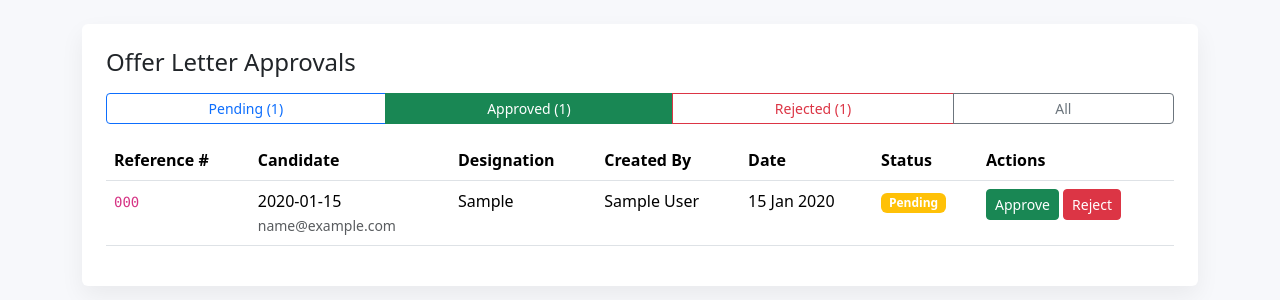
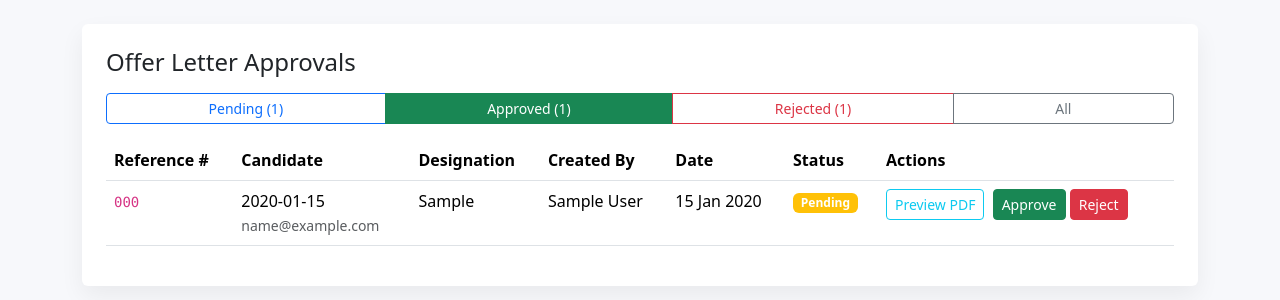
Before and after one commit to khanakauyk-a11y/hr, a Django app: template templates/hr_approval_dashboard.html in a window 1280 px wide. Shown: the part 57-357 px from the top of the page. Run offline with Django 5.2, Linux system fonts and the light colour scheme; tables that the repository leaves empty hold one stand-in row (values such as "Sample post"); the template is opened without the code that fills it: values that come from a table or form of the project are taken from there, most other values are stand-ins (such as "Sample title", 1, 10 or a date in 2020).

Commit message:
Add Preview PDF button for pending offer letters in HR dashboard
- HR can now preview/download PDF before approving
- Added 'Preview PDF' button (opens in new tab) before Approve/Reject buttons
- Allows HR to review the offer letter content before making approval decision

```diff
--- a/templates/hr_approval_dashboard.html
+++ b/templates/hr_approval_dashboard.html
@@ -66,6 +66,9 @@
                             </td>
                             <td>
                                 {% if letter.status == 'pending' %}
+                                <a href="{% url 'download_offer_letter' letter.pk %}" class="btn btn-sm btn-outline-info me-1" target="_blank">
+                                    Preview PDF
+                                </a>
                                 <form method="post" action="{% url 'approve_offer_letter' letter.pk %}"
                                     style="display:inline;">
                                     {% csrf_token %}
```
